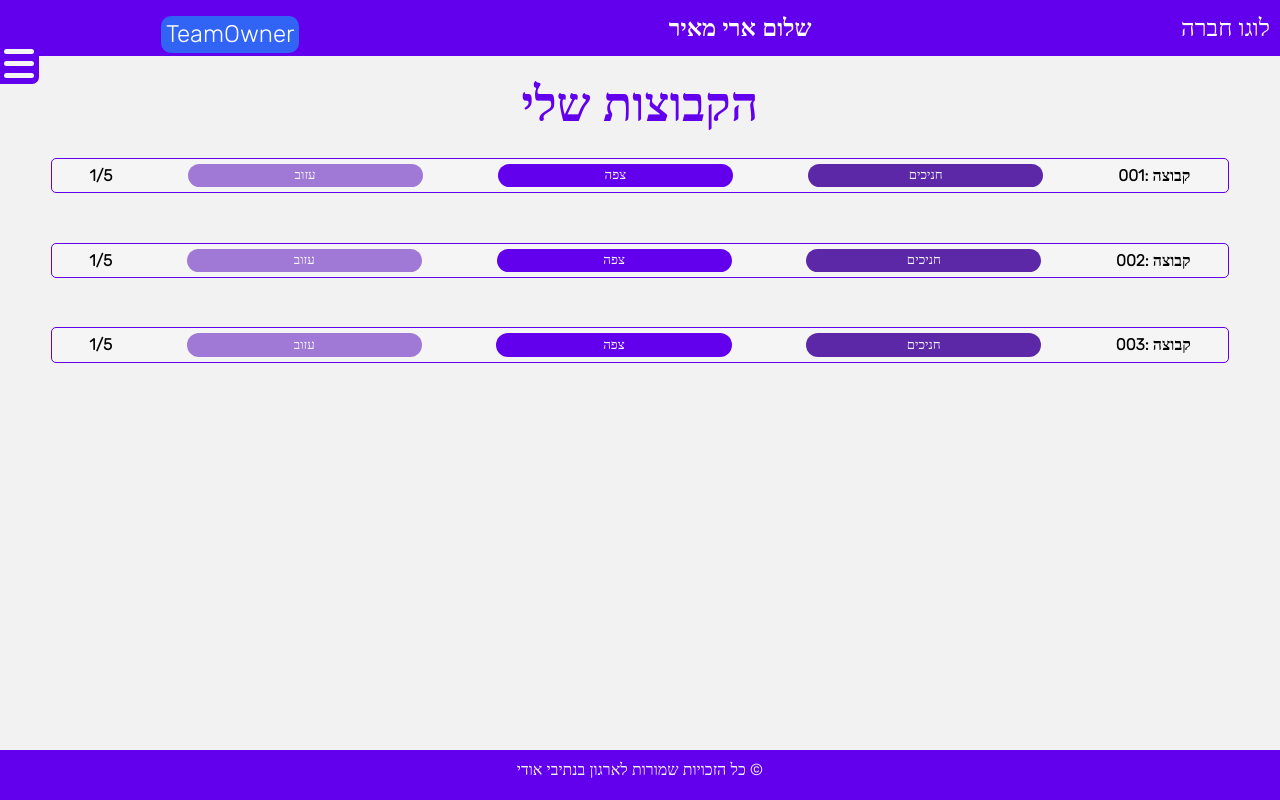
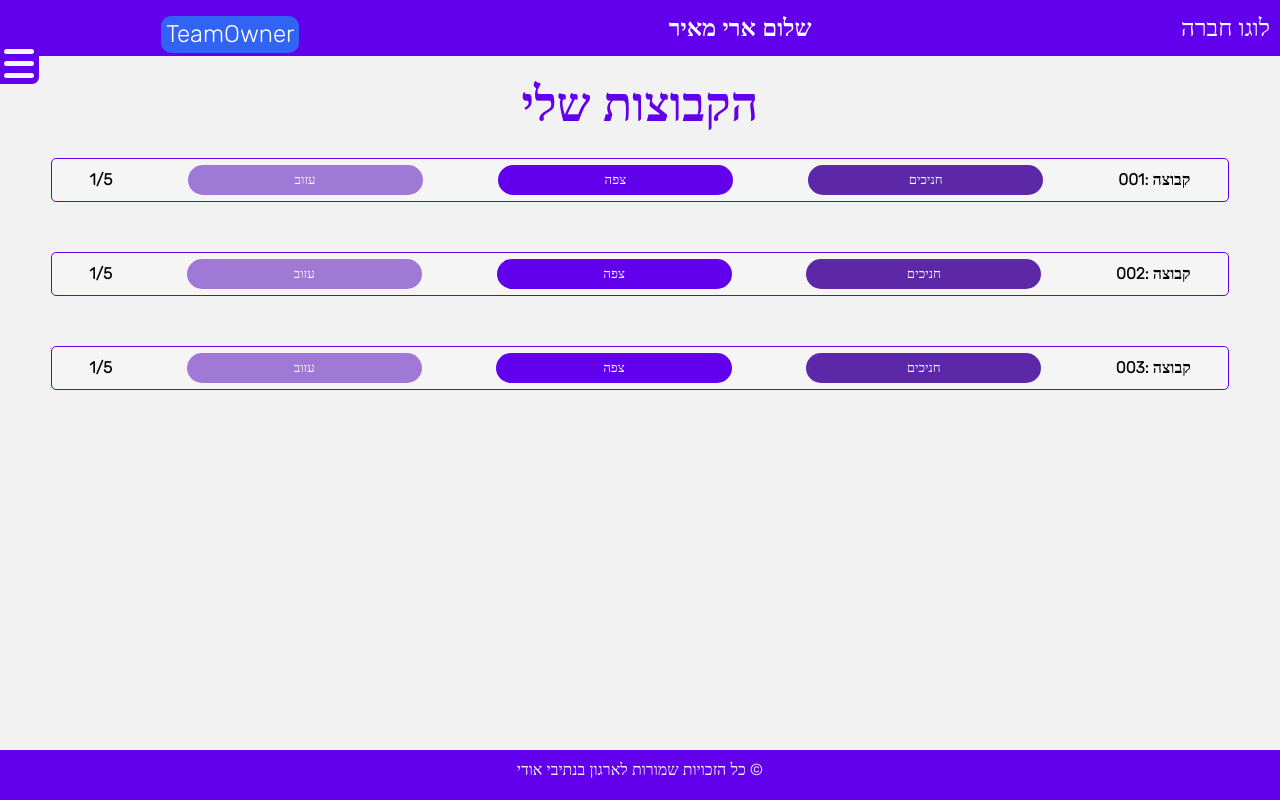
Before and after one commit to amielsaa/osimseder, a React (Create React App) app in the folder client/: page /My-Groups in a window 1280 px wide. Built offline with nearby package versions, Linux system fonts and the light colour scheme.

Commit message:
fixed groups page

```diff
--- a/client/src/Components/StudentView/Groups.js
+++ b/client/src/Components/StudentView/Groups.js
@@ -13,9 +13,11 @@ const Groups = () => {
     <Header/>
       <Nav/>
     <div className='content-Box'>
+      <div className='groups_main_content'>
       <h1 className='title'>אנא בחר קבוצה</h1>
       {user.role === "Student"  ? <h2 className='sub-title'>.שים לב! לאחר בחירת קבוצה לא ניתן לשנות</h2> : ""}
       <GroupList/>
+    </div>
     </div>
     <Footer/>
     </>
--- a/client/src/Components/TeamOwnerView/MyGroupsTeamOwner.js
+++ b/client/src/Components/TeamOwnerView/MyGroupsTeamOwner.js
@@ -13,8 +13,10 @@ const MyGroupsTeamOwner = () => {
     <Header/>
       <Nav/>
     <div className='content-Box'>
+      <div className='To_main_content_groups'>
       <h1 className='title'>הקבוצות שלי</h1>
       <GroupListTO/>
+    </div>
     </div>
     <Footer/>
     </>
--- a/client/src/Components/css/Group.css
+++ b/client/src/Components/css/Group.css
@@ -10,6 +10,7 @@
     align-items: center;
     margin:2%;
     font-weight: bold;
+    min-height: 7%;
 
 }
 .group-id , .users-in-group, .students-Count {
--- a/client/src/Components/css/Groups.css
+++ b/client/src/Components/css/Groups.css
@@ -14,3 +14,11 @@
     overflow-y: scroll;
 
   }
+  .To_main_content_groups {
+    display: flex;
+    flex-direction: column;
+    width: 100%;
+    height: 90%;
+    align-items: center;
+    overflow-y: scroll;
+  }
--- a/client/src/Components/css/StudentsPopUp.css
+++ b/client/src/Components/css/StudentsPopUp.css
@@ -1,6 +1,6 @@
 .pop-up_screen {
     width: 95%;
-    height: 30%;
+    min-height: 30%;
     border: 3px solid #6200ee;
     color: black;
     background-color: whitesmoke;
@@ -15,7 +15,7 @@
 }
 .student-bar{
     color: black;
-    background-color: lightgrey;
+    background-color: gainsboro;
     height: 20%;
     padding: 15px;
     font-size: 1.5rem;
```
